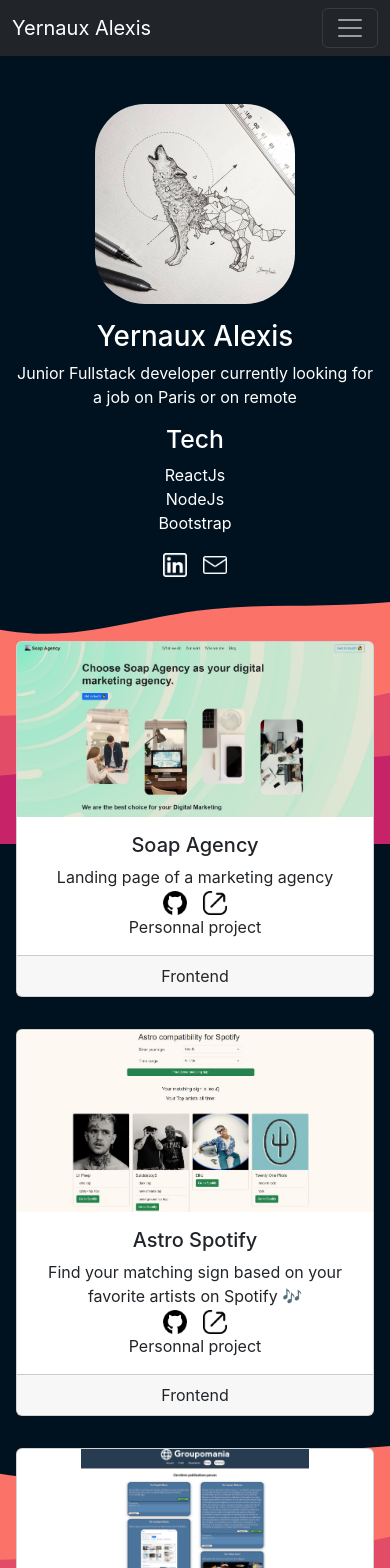
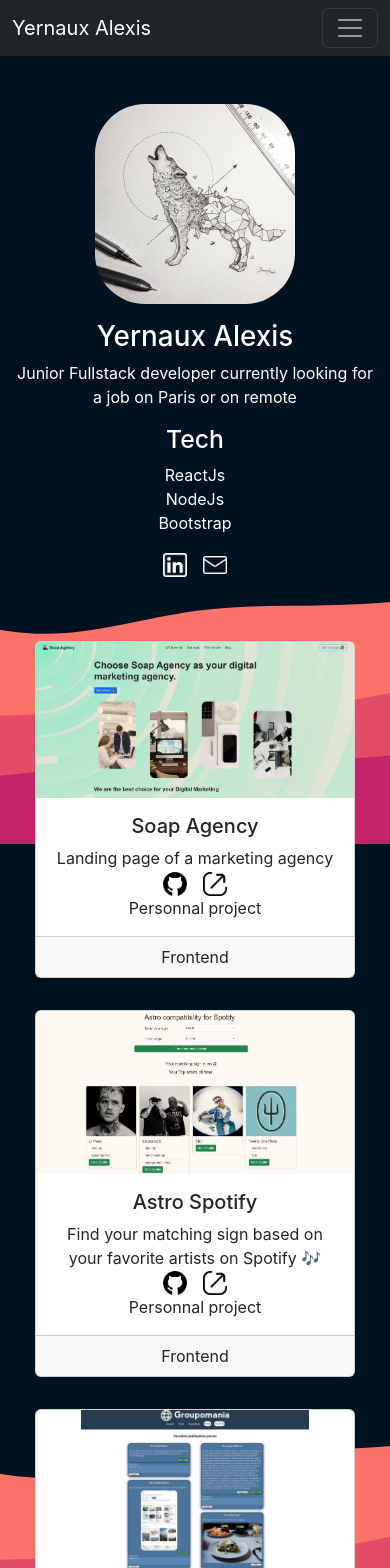
Before and after one commit to yernauxalex/portefolio-react, a React (Create React App) app: page / in a window 390 px wide. Shown: the top 1568 px of the page. Built offline with nearby package versions, Linux system fonts and the light colour scheme.

Commit message:
FIx css responsive

```diff
--- a/src/App.css
+++ b/src/App.css
@@ -5,13 +5,16 @@
   background-size: cover;
 }
 .card-custom{
-  max-width: 25rem;
-  min-width: 25rem;
+  width: 25rem;
+  min-height: 25rem;
   margin: 1rem;
 }
 @media screen and (max-width: 576px) {
-  .card-custom{min-width: 20rem;}
+  .card-custom{
+    width: 20rem;
+    min-height: 20rem;
   }
+}
 .card-banner{
   max-height: 200px;
   min-height: none;
@@ -46,3 +49,9 @@
 h3{
   font-size: 1.2rem;
 }
+.is-sticky {
+  position: fixed;
+  top: 10px;
+  z-index: 999;
+  animation: 500ms ease-in-out 0s normal none 1 running fadeInDown;
+}
```
